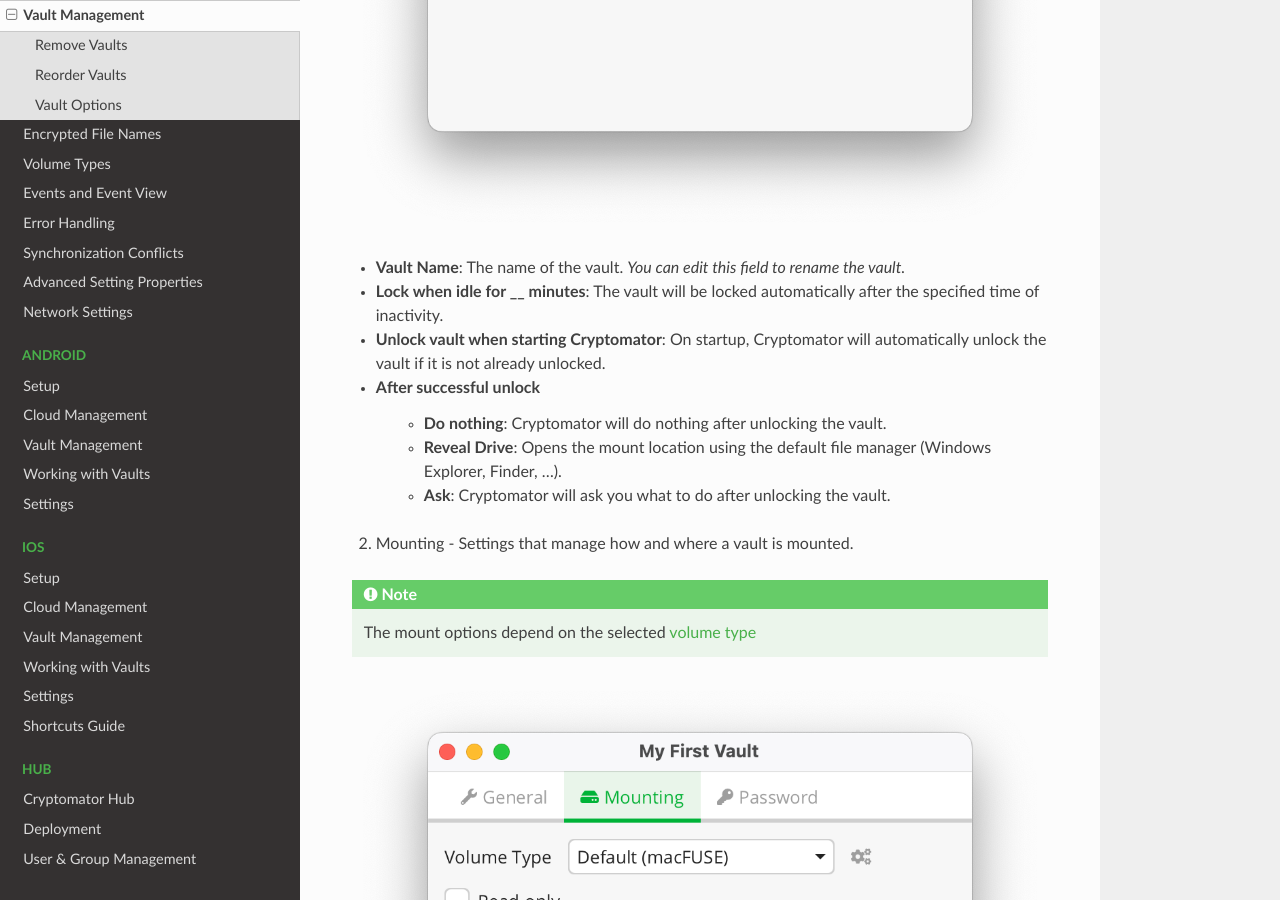
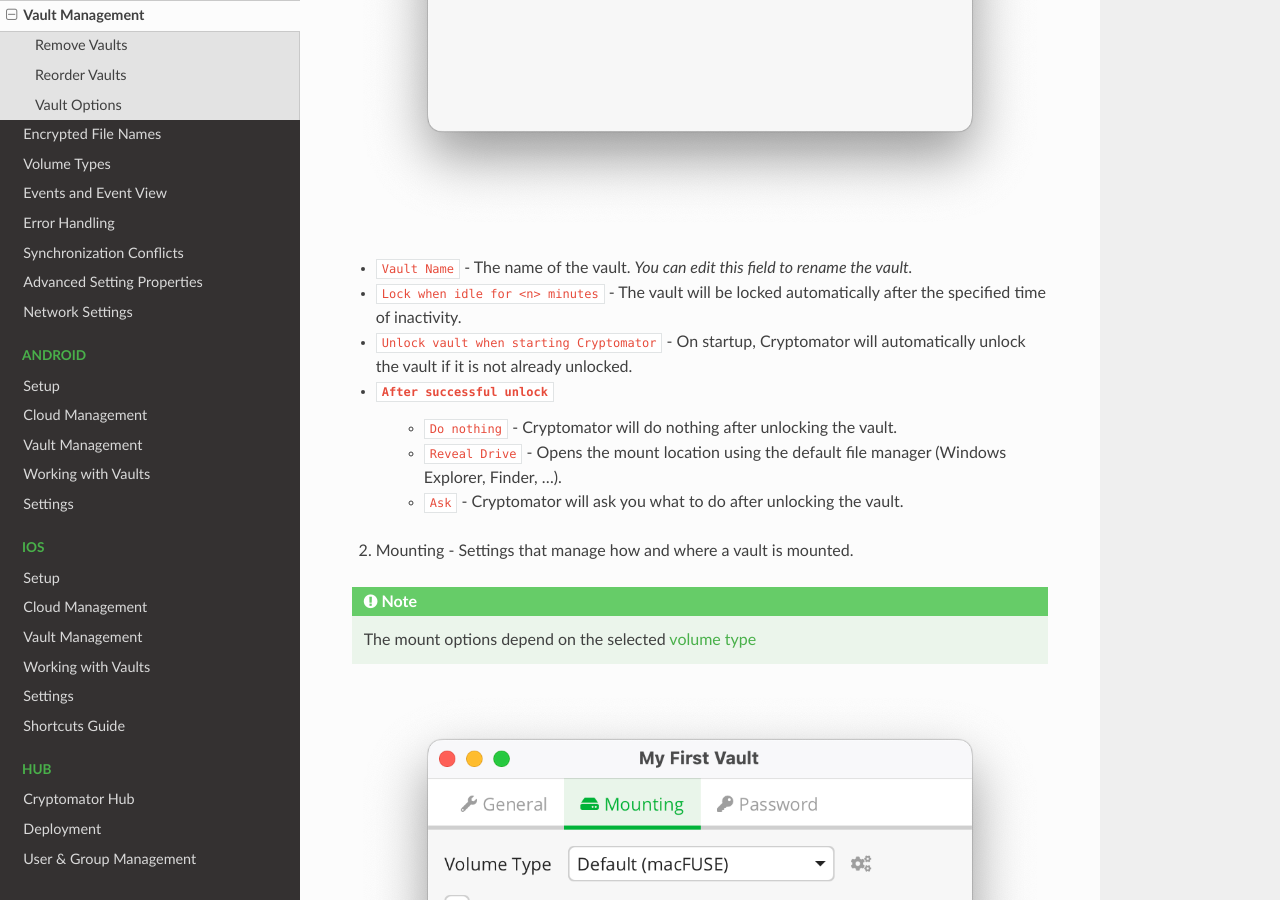
Before and after one commit to cryptomator/docs, a Sphinx documentation site: the page built from source/desktop/vault-management.rst, in a window 1280 px wide and 900 px high, scrolled down 1587 px. Built offline with Sphinx 7.4.7 and the Read the Docs theme 3.1.0, drawn with Linux system fonts in a browser that asks for light colours.

Commit message:
Use backticks in UI labels for clarity
Uses backticks in UI labels for clarity, uses a dash separator instead of a colon to match other sections.

```diff
--- a/source/desktop/vault-management.rst
+++ b/source/desktop/vault-management.rst
@@ -48,13 +48,13 @@
 .. image:: ../img/desktop/vault-options-general.png
     :alt: General vault options
 
-- **Vault Name**: The name of the vault. *You can edit this field to rename the vault.*
-- **Lock when idle for __ minutes**: The vault will be locked automatically after the specified time of inactivity.
-- **Unlock vault when starting Cryptomator**: On startup, Cryptomator will automatically unlock the vault if it is not already unlocked.
-- **After successful unlock**
-    - **Do nothing**: Cryptomator will do nothing after unlocking the vault.
-    - **Reveal Drive**: Opens the mount location using the default file manager (Windows Explorer, Finder, …).
-    - **Ask**: Cryptomator will ask you what to do after unlocking the vault.
+- ``Vault Name`` - The name of the vault. *You can edit this field to rename the vault.*
+- ``Lock when idle for <n> minutes`` - The vault will be locked automatically after the specified time of inactivity.
+- ``Unlock vault when starting Cryptomator`` - On startup, Cryptomator will automatically unlock the vault if it is not already unlocked.
+- ``After successful unlock``
+    - ``Do nothing`` - Cryptomator will do nothing after unlocking the vault.
+    - ``Reveal Drive`` - Opens the mount location using the default file manager (Windows Explorer, Finder, …).
+    - ``Ask`` - Cryptomator will ask you what to do after unlocking the vault.
 
 2. Mounting - Settings that manage how and where a vault is mounted.
 
```
